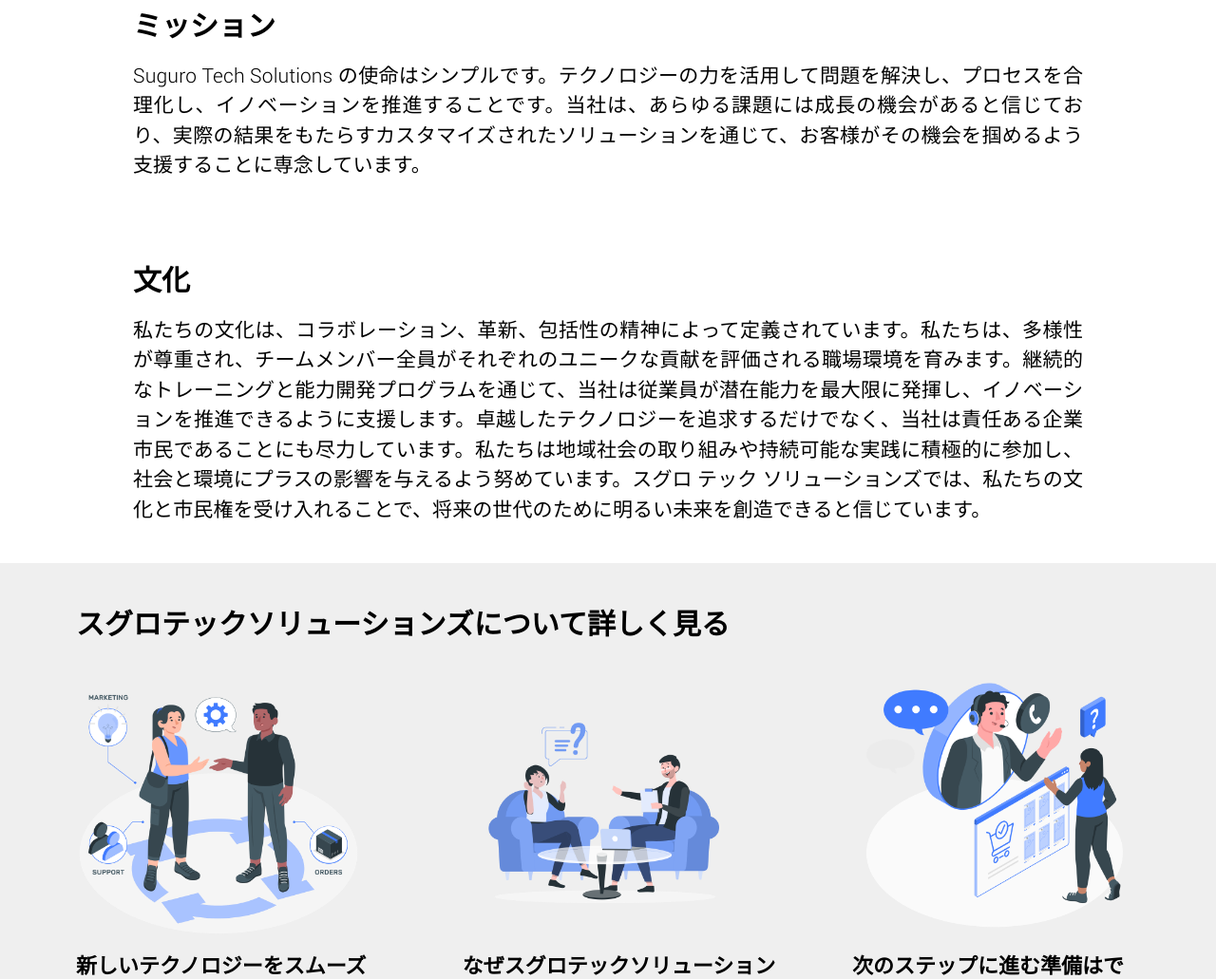
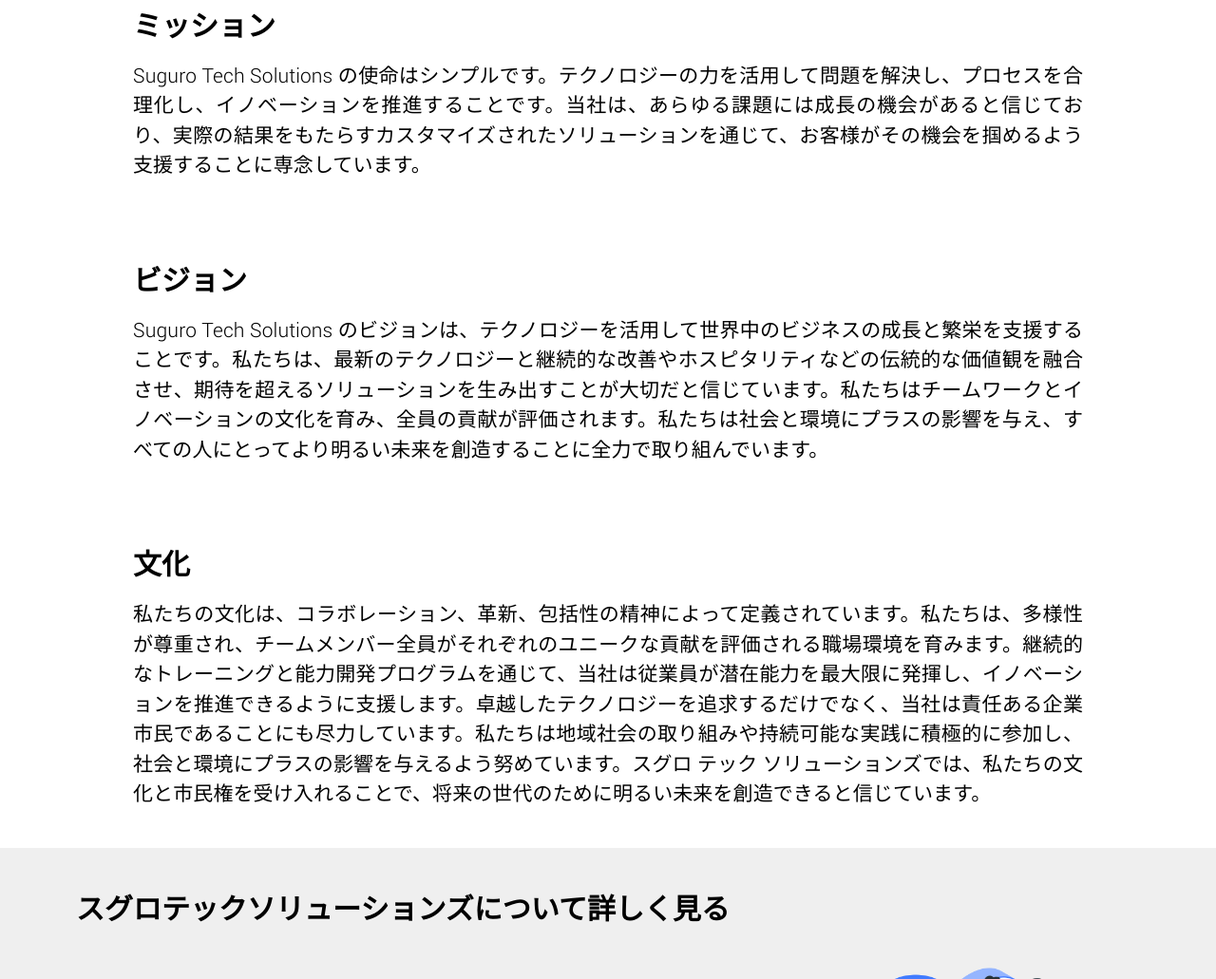
Before and after one commit to jerrypacz/Work, a plain HTML site: page about.html in a window 1280 px wide. Shown: the part 960-1991 px from the top of the page at 95% size. Drawn offline with Linux system fonts and the light colour scheme.

```diff
--- a/about.html
+++ b/about.html
@@ -73,6 +73,22 @@
                 </div>
             </div>
         </section>
+
+        <section class="second-section2">
+            <div class="layout">
+                <div class="content-for-layout2">
+                    <div class="normal-cont"><!--Vision-->ビジョン</div>
+                    <div class="normal-layout2">
+                        <p>
+                            <!-- Our vision at Suguro Tech Solutions is to use technology to help businesses grow and thrive worldwide. We believe in blending modern technology with traditional values, like continuous improvement and hospitality, to create solutions that exceed expectations. We foster a culture of teamwork and innovation, where everyone's contribution is valued. We're committed to making a positive impact on society and the environment, creating a brighter future for all. -->
+                            Suguro Tech Solutions のビジョンは、テクノロジーを活用して世界中のビジネスの成長と繁栄を支援することです。私たちは、最新のテクノロジーと継続的な改善やホスピタリティなどの伝統的な価値観を融合させ、期待を超えるソリューションを生み出すことが大切だと信じています。私たちはチームワークとイノベーションの文化を育み、全員の貢献が評価されます。私たちは社会と環境にプラスの影響を与え、すべての人にとってより明るい未来を創造することに全力で取り組んでいます。
+                        </p>
+                    </div>
+                </div>
+            </div>
+        </section>
+
+
         <section class="second-section2">
             <div class="layout">
                 <div class="content-for-layout2">
```
